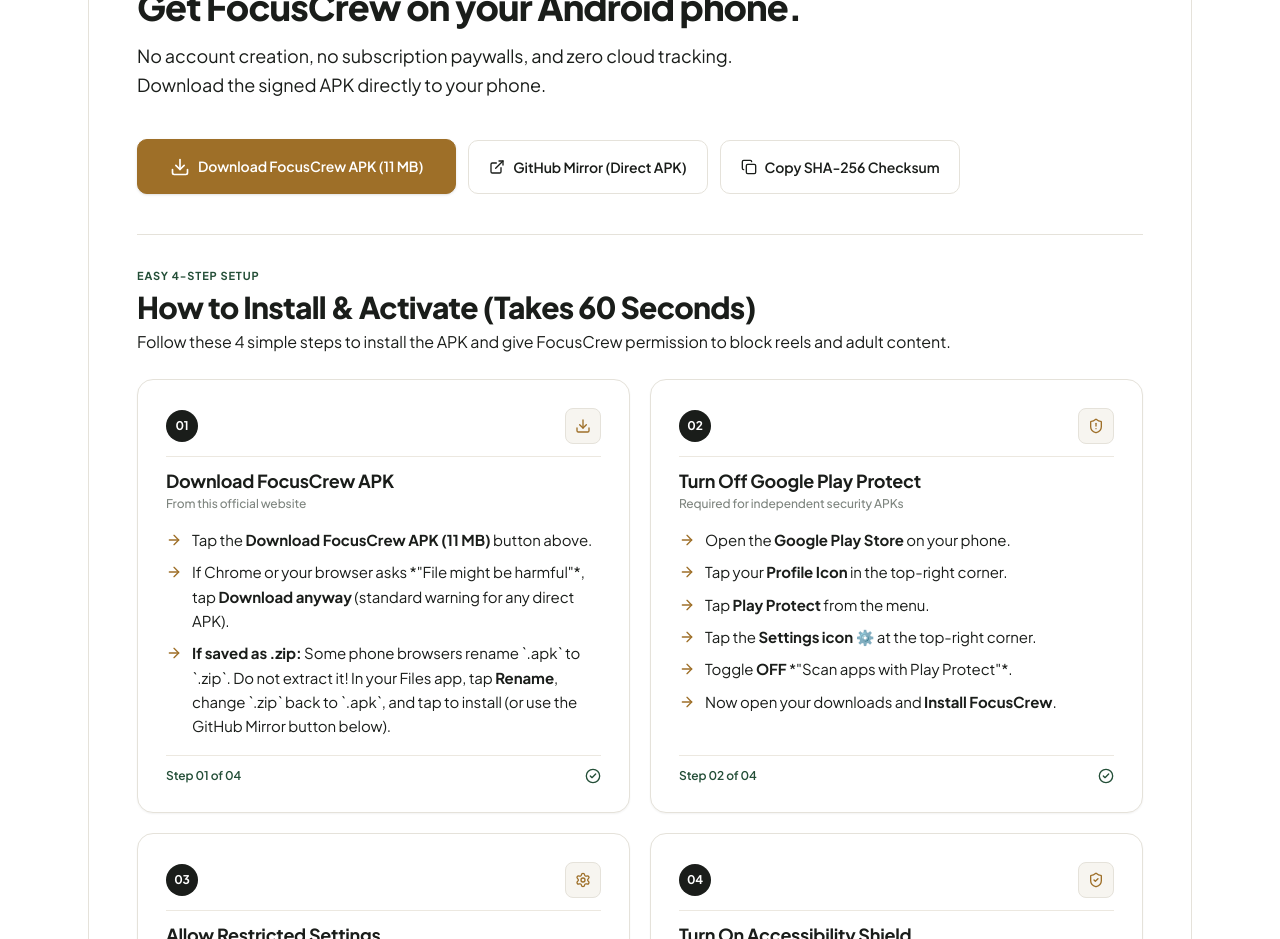
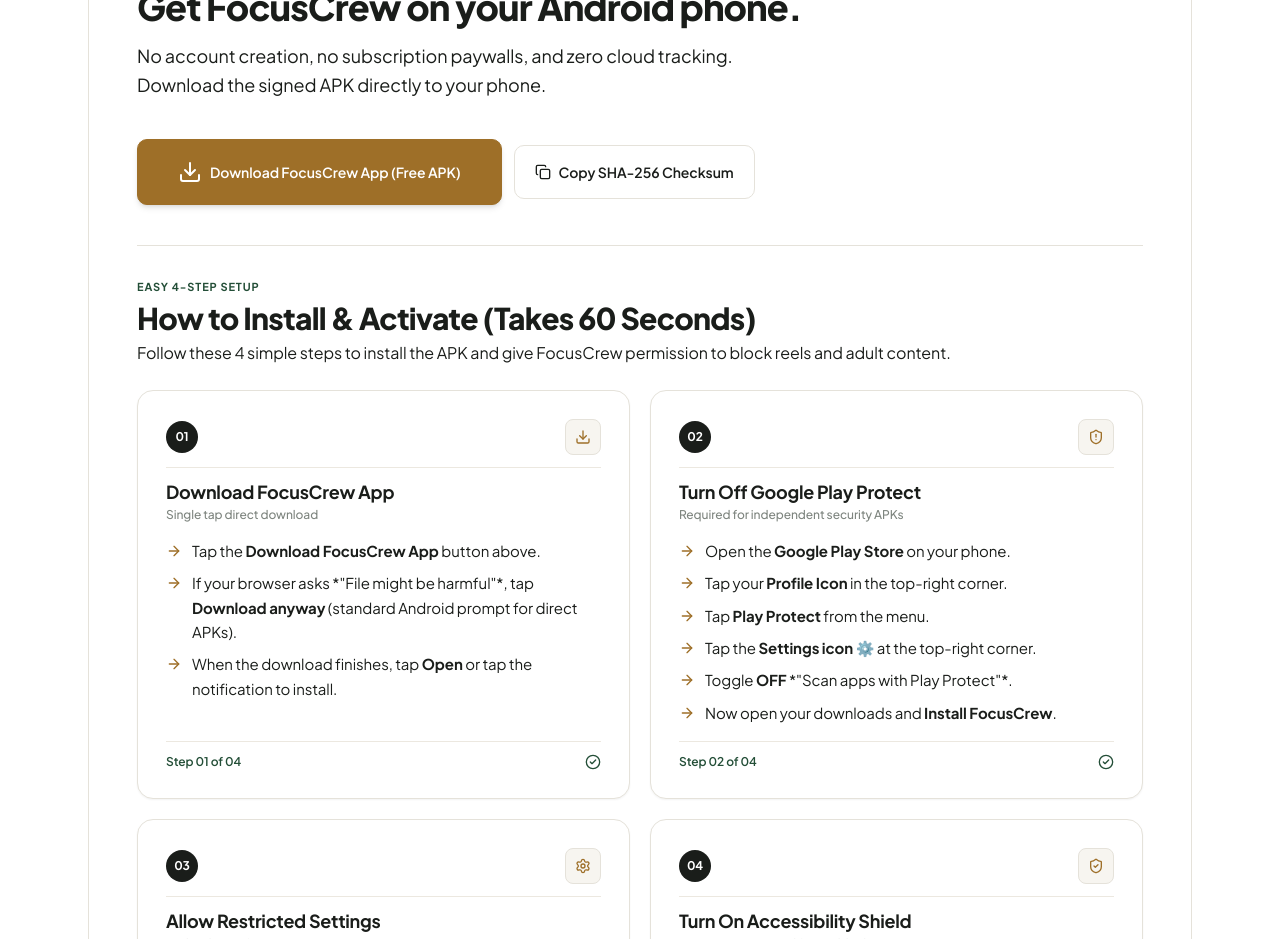
Before and after one commit to mohhmadfatim12/focus-crew-website-, a React (Vite) app: page / in a window 1280 px wide. Shown: the part 10600-11539 px from the top of the page. Built offline with nearby package versions, Linux system fonts and the light colour scheme.

Commit message:
fix(website): 1-click direct APK download, remove zip friction, update latest binary and checksum

```diff
--- a/src/components/ConversionCard.tsx
+++ b/src/components/ConversionCard.tsx
@@ -4,7 +4,7 @@ import { Download, Copy, Check, ShieldCheck, Smartphone, Settings, ShieldAlert,
 export const ConversionCard: React.FC = () => {
   const [copiedHash, setCopiedHash] = useState(false);
 
-  const sha256Checksum = '90d6a60f3d85bb9836bdecf366699411e85401fc16a45612cf9b37ac76768a69';
+  const sha256Checksum = '368055ccabe12d754fdf0e49efdea59b83e5787d444deff83c3f008fa5e1dc71';
 
   const copyHash = () => {
     navigator.clipboard.writeText(sha256Checksum);
@@ -15,13 +15,13 @@ export const ConversionCard: React.FC = () => {
   const steps = [
     {
       step: '01',
-      title: 'Download FocusCrew APK',
-      subtitle: 'From this official website',
+      title: 'Download FocusCrew App',
+      subtitle: 'Single tap direct download',
       icon: Download,
       instructions: [
-        'Tap the **Download FocusCrew APK (11 MB)** button above.',
-        'If Chrome or your browser asks *"File might be harmful"*, tap **Download anyway** (standard warning for any direct APK).',
-        '**If saved as .zip:** Some phone browsers rename `.apk` to `.zip`. Do not extract it! In your Files app, tap **Rename**, change `.zip` back to `.apk`, and tap to install (or use the GitHub Mirror button below).'
+        'Tap the **Download FocusCrew App** button above.',
+        'If your browser asks *"File might be harmful"*, tap **Download anyway** (standard Android prompt for direct APKs).',
+        'When the download finishes, tap **Open** or tap the notification to install.'
       ]
     },
     {
@@ -89,23 +89,11 @@ export const ConversionCard: React.FC = () => {
           {/* Download & Verification Action Bar */}
           <div className="flex flex-col sm:flex-row flex-wrap items-stretch sm:items-center gap-3">
             <a
-              href="/FocusCrew.apk"
-              download="FocusCrew.apk"
-              className="btn-accent text-base !py-4 !px-8 shadow-sm flex items-center justify-center gap-2 font-bold"
+              href="https://github.com/mohhmadfatim12/focus-crew/releases/download/v1.0.0-stable/FocusCrew.apk"
+              className="btn-accent text-base sm:text-lg !py-4 sm:!py-5 !px-8 sm:!px-10 shadow-md flex items-center justify-center gap-3 font-bold"
             >
-              <Download className="w-5 h-5" />
-              <span>Download FocusCrew APK (11 MB)</span>
-            </a>
-
-            <a
-              href="https://github.com/mohhmadfatim12/focus-crew/releases/download/v1.0.0-stable/FocusCrew.apk"
-              target="_blank"
-              rel="noopener noreferrer"
-              className="btn-secondary text-sm !py-4 !px-5 flex items-center justify-center gap-2 font-semibold"
-              title="Official GitHub Releases CDN Direct Download"
-            >
-              <ExternalLink className="w-4 h-4 text-[#1A1D1A]" />
-              <span>GitHub Mirror (Direct APK)</span>
+              <Download className="w-5 h-5 sm:w-6 sm:h-6" />
+              <span>Download FocusCrew App (Free APK)</span>
             </a>
 
             <button
--- a/src/components/DownloadSection.tsx
+++ b/src/components/DownloadSection.tsx
@@ -13,7 +13,7 @@ export const DownloadSection: React.FC = () => {
   const [copiedHash, setCopiedHash] = useState(false);
   const [activeStep, setActiveStep] = useState<number | null>(null);
 
-  const sha256Checksum = '90d6a60f3d85bb9836bdecf366699411e85401fc16a45612cf9b37ac76768a69';
+  const sha256Checksum = '368055ccabe12d754fdf0e49efdea59b83e5787d444deff83c3f008fa5e1dc71';
 
   const copyHash = () => {
     navigator.clipboard.writeText(sha256Checksum);
@@ -79,24 +79,14 @@ export const DownloadSection: React.FC = () => {
               </div>
             </div>
 
-            {/* Direct Download Action Buttons */}
+            {/* Direct Download Action Button */}
             <div className="flex flex-col sm:flex-row items-stretch sm:items-center gap-3 w-full md:w-auto">
               <a
-                href="/FocusCrew.apk"
-                download="FocusCrew.apk"
+                href="https://github.com/mohhmadfatim12/focus-crew/releases/download/v1.0.0-stable/FocusCrew.apk"
                 className="w-full md:w-auto px-8 py-3.5 rounded-xl bg-[#A37A3E] hover:bg-[#8A642E] text-white font-bold text-sm flex items-center justify-center gap-3 shadow-sm hover:shadow transition-all cursor-pointer"
               >
                 <Download className="w-4 h-4 text-white" />
-                <span>Download APK (Direct)</span>
-              </a>
-              <a
-                href="https://github.com/mohhmadfatim12/focus-crew/releases/download/v1.0.0-stable/FocusCrew.apk"
-                target="_blank"
-                rel="noopener noreferrer"
-                className="w-full md:w-auto px-6 py-3.5 rounded-xl bg-slate-100 hover:bg-slate-200 text-slate-800 font-semibold text-sm flex items-center justify-center gap-2 border border-slate-300 transition-all"
-              >
-                <ExternalLink className="w-4 h-4 text-slate-700" />
-                <span>GitHub Mirror</span>
+                <span>Download FocusCrew App (Free APK)</span>
               </a>
             </div>
           </div>
```
Also changed, not shown: 1 other file (tests, documents, lock files or other folders).
